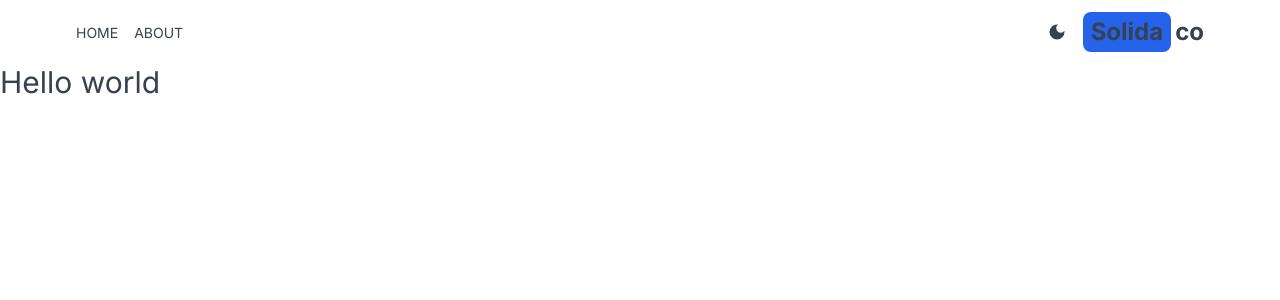
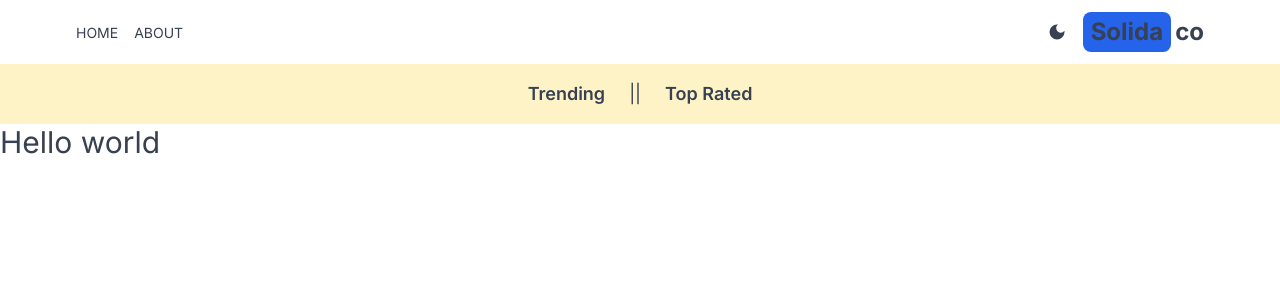
Before and after one commit to semandaPatricia/Movie-app-nextjs, a Next.js app: page / in a window 1280 px wide. Shown: the top 300 px of the page. Built offline with nearby package versions, Linux system fonts and the light colour scheme.

Commit message:
navbar added

```diff
--- a/src/app/layout.js
+++ b/src/app/layout.js
@@ -1,14 +1,13 @@
 import { Inter } from "next/font/google";
 import "./globals.css";
 import Providers from "@/components/ThemeProvider";
-//import NavBar from "@/components/NavBar";
 import Header from "@/components/Header"
-
+import Navbar from "@/components/Navbar"
 
 const inter = Inter({ subsets: ["latin"] });
 
 export const metadata = {
-  title: "Create Next App",
+  title: "Movie website",
   description: "Generated by create next app",
 };
 
@@ -18,6 +17,7 @@
       <body className={inter.className}>
       <Providers>
       <Header />
+      <Navbar />
         {children}
 
         </Providers>
--- /dev/null
+++ b/src/components/Navbar.jsx
@@ -0,0 +1,13 @@
+import NavbarItem from './NavbarItem';
+
+const NavBar = () => {
+  return (
+    <div className='flex dark:bg-blue-700 bg-amber-100 p-4 lg:text-lg justify-center gap-6'>
+    <NavbarItem title='Trending' param='fetchTrending' />
+    ||
+    <NavbarItem title='Top Rated' param='fetchTopRated' />
+  </div>
+  )
+}
+
+export default NavBar
--- /dev/null
+++ b/src/components/NavbarItem.jsx
@@ -0,0 +1,23 @@
+'use client';
+
+import Link from 'next/link';
+import { useSearchParams } from 'next/navigation';
+
+export default function NavbarItem({ title, param }) {
+  const searchParams = useSearchParams();
+  const genre = searchParams.get('genre');
+  return (
+    <div>
+      <Link
+        className={`hover:text-blue-300 font-semibold ${
+          genre === param
+            ? 'underline underline-offset-8 decoration-4 decoration-amber-400 rounded-lg'
+            : ''
+        }`}
+        href={`/?genre=${param}`}
+      >
+        {title}
+      </Link>
+    </div>
+  );
+}
```
